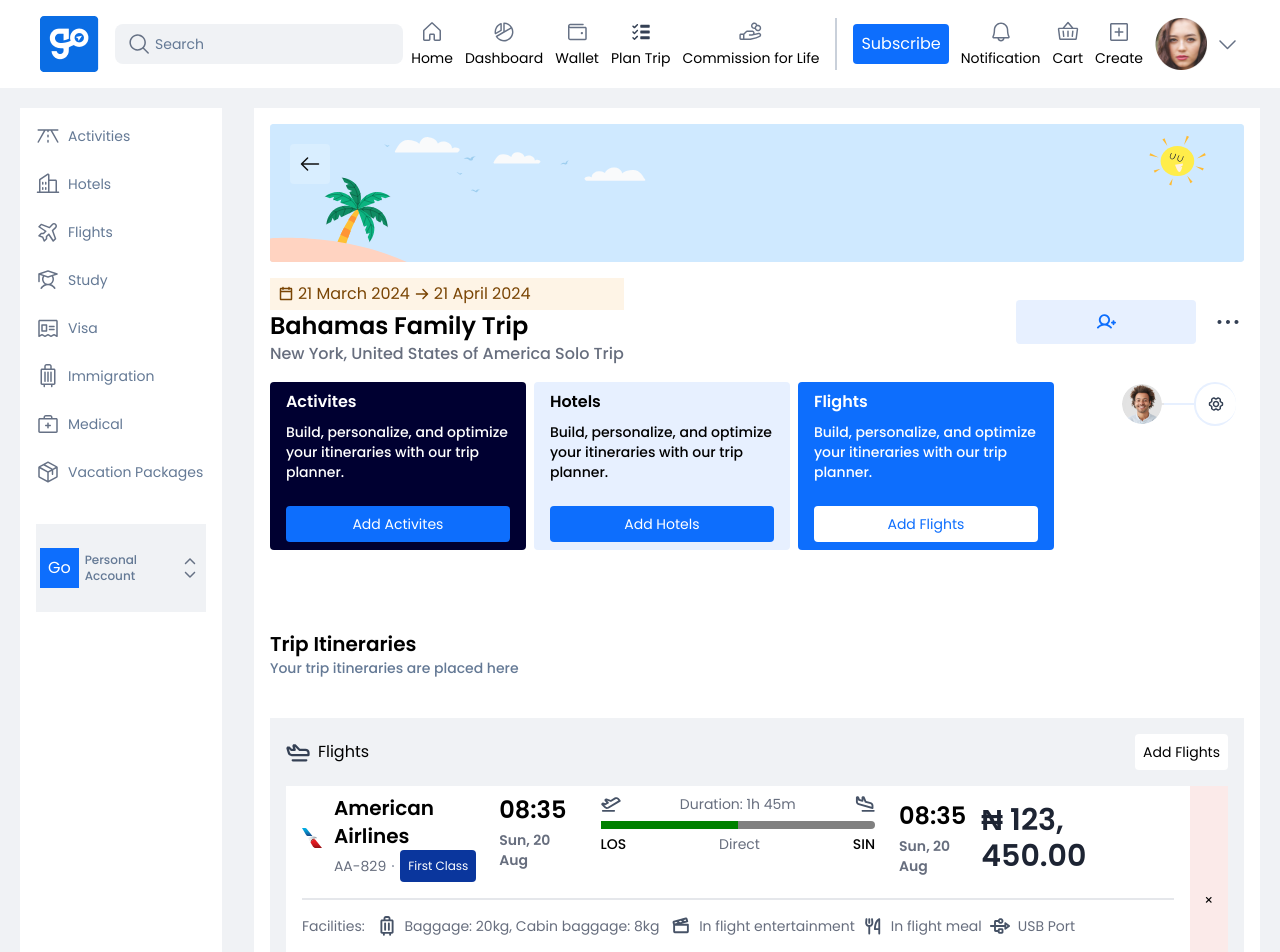
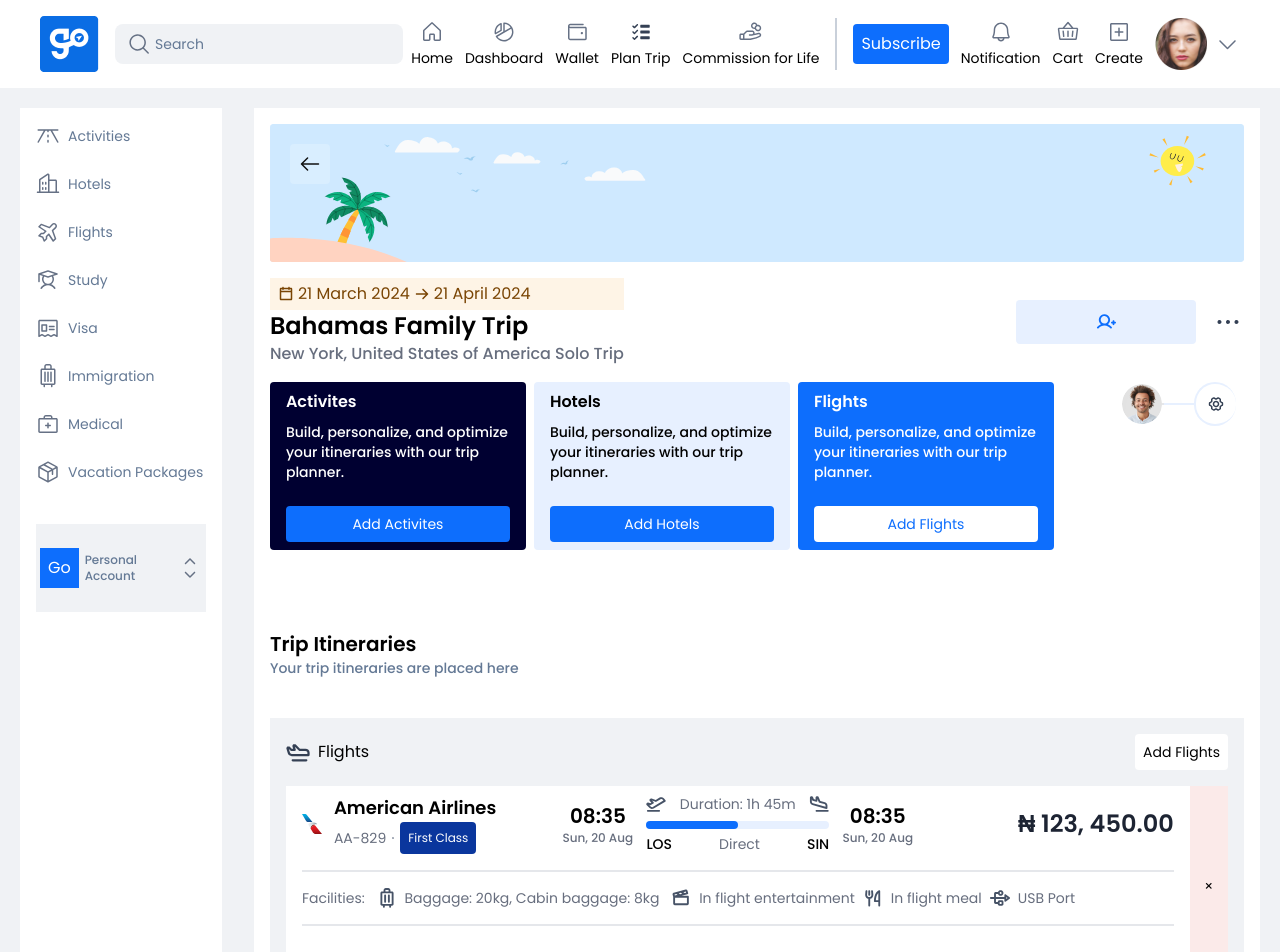
Before and after one commit to developer-afo/voyatek-test, a Next.js app: page / in a window 1280 px wide. Shown: the top 952 px of the page. Built offline with nearby package versions, Linux system fonts and the light colour scheme.

Commit message:
enhancement(/src/components/home/): updates to new design

```diff
--- a/src/components/home/flight-card.tsx
+++ b/src/components/home/flight-card.tsx
@@ -1,19 +1,31 @@
 import CardLayout from "./card-layout";
+
+function TimeAndDate() {
+  return (
+    <div className="w-2/5 flex flex-col items-center">
+      <p className="font-semibold 2xl:text-2xl text-xl">08:35</p>
+      <p className="font-medium text-xs 2xl:text-sm text-text-black-secondary1">
+        Sun, 20 Aug
+      </p>
+    </div>
+  );
+}
 
 function FlightCard() {
   return (
     <CardLayout>
       <div className="w-full divide-y-2 space-y-4 px-4 py-2">
         <div className="flex md:flex-row flex-col justify-between gap-6">
-          <div className="w-full flex justify-between">
-            <div className="flex gap-3">
+          <div className="w-4/6 flex gap-3">
             <img
               src="/assets/american-airlines-symbolsvg.svg"
               alt="american airlines symbols icon"
               width={20}
             />
             <div className="flex flex-col items-start">
-                <p className="text-xl font-semibold">American Airlines</p>
+              <p className="2xl:text-xl text-lg font-semibold">
+                American Airlines
+              </p>
 
               <div className="flex items-center w-full">
                 <span className="text-text-black-secondary1">AA-829</span>
@@ -25,13 +37,8 @@ function FlightCard() {
             </div>
           </div>
 
-            <div className="flex flex-col gap-1">
-              <p className="font-semibold text-2xl">08:35</p>
-              <p className="font-semibold text-sm text-text-black-secondary1">
-                Sun, 20 Aug
-              </p>
-            </div>
-          </div>
+          <div className="w-full flex items-center gap-3">
+            <TimeAndDate />
 
             <div className="w-full">
               <div className="w-full flex justify-between items-center">
@@ -49,7 +56,7 @@ function FlightCard() {
               </div>
 
               <progress
-              className="w-full h-2 rounded-xl [&::-webkit-progress-bar]:rounded-lg [&::-moz-progress-bar]:rounded-lg"
+                className="w-full h-2 rounded-xl [&::-webkit-progress-bar]:rounded-lg [&::-webkit-progress-bar]:bg-primary-100 [&::-moz-progress-bar]:rounded-lg [&::-webkit-progress-value]:bg-primary-600 [&::-moz-progress-value]:bg-primary-600 [&::-webkit-progress-value]:rounded-lg"
                 value={50}
                 max={100}
               ></progress>
@@ -61,15 +68,11 @@ function FlightCard() {
               </div>
             </div>
 
-          <div className="w-full flex justify-between items-center">
-            <div className="flex flex-col gap-1">
-              <p className="font-semibold text-2xl">08:35</p>
-              <p className="font-semibold text-sm text-text-black-secondary1">
-                Sun, 20 Aug
-              </p>
+            <TimeAndDate />
           </div>
 
-            <p className="text-text-black-primary font-semibold xl:text-3xl text-xl">
+          <div className="w-4/6 flex md:justify-end justify-start items-center">
+            <p className="text-text-black-primary font-semibold 2xl:text-3xl xl:text-2xl text-xl">
               &#8358; 123, 450.00
             </p>
           </div>
```
Lines whose indentation alone changed are shown as unchanged.
